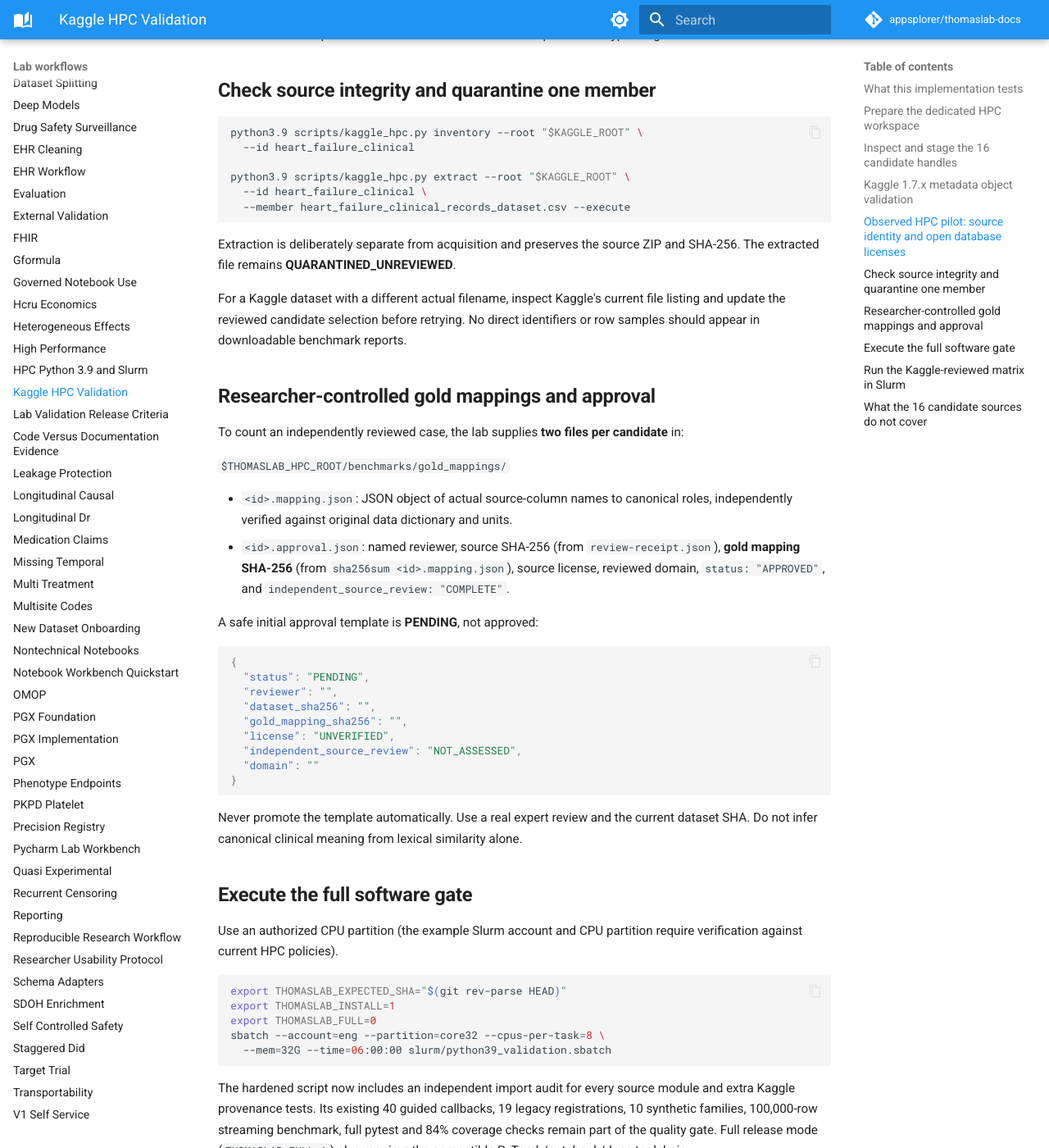
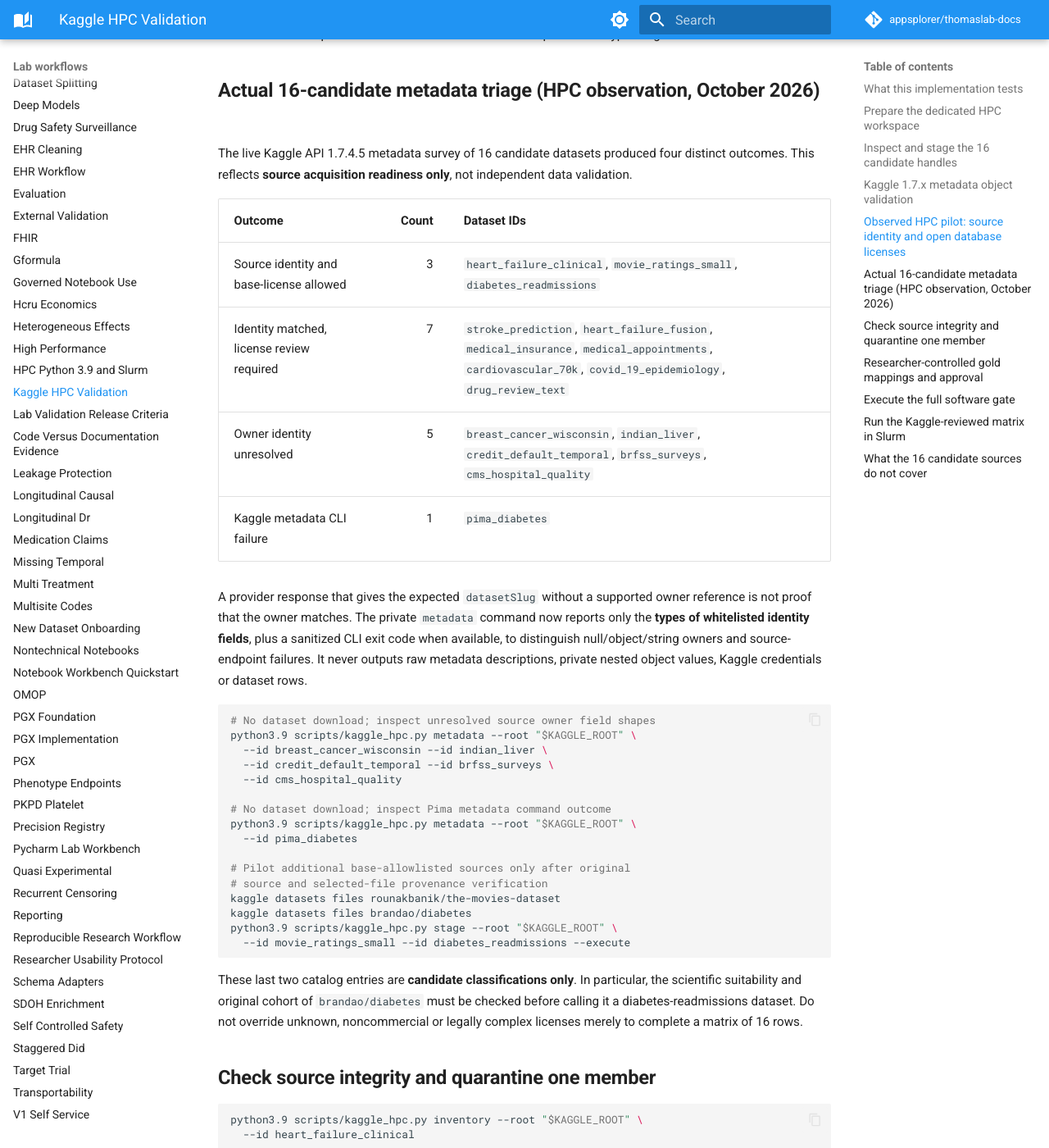
Before and after one commit to appsplorer/thomaslab-docs, an MkDocs documentation site: the page built from docs/guides/kaggle-hpc-acceptance.md, in a window 1280 px wide and 1400 px high, scrolled down 4335 px. Shown: the whole window at 82% size. Built offline with MkDocs 1.6.1 and Material for MkDocs 9.7.7, drawn with Linux system fonts in a browser that asks for light colours; comment, search, counter and statistics services are not loaded.

Commit message:
docs: record 16 Kaggle source metadata triage and safe diagnostics

```diff
--- a/docs/guides/kaggle-hpc-acceptance.md
+++ b/docs/guides/kaggle-hpc-acceptance.md
@@ -134,6 +134,40 @@
 
 The [Open Data Commons DbCL 1.0](https://opendatacommons.org/licenses/dbcl/1-0/) pertains to **database contents** and does not alone establish every applicable database right. The [Open Data Commons ODbL 1.0](https://opendatacommons.org/licenses/odbl/1-0/) permits database reuse with **attribution** and public derivative-database share-alike obligations. Both values remain outside the automatic Kaggle acquisition allowlist until an independent, named source-specific permissions and scientific-provenance review. The downloader reports official terms URLs and review scope without bypassing this restriction.
 
+## Actual 16-candidate metadata triage (HPC observation, October 2026)
+
+The live Kaggle API 1.7.4.5 metadata survey of 16 candidate datasets produced four distinct outcomes. This reflects **source acquisition readiness only**, not independent data validation.
+
+| Outcome | Count | Dataset IDs |
+|---|---:|---|
+| Source identity and base-license allowed | 3 | `heart_failure_clinical`, `movie_ratings_small`, `diabetes_readmissions` |
+| Identity matched, license review required | 7 | `stroke_prediction`, `heart_failure_fusion`, `medical_insurance`, `medical_appointments`, `cardiovascular_70k`, `covid_19_epidemiology`, `drug_review_text` |
+| Owner identity unresolved | 5 | `breast_cancer_wisconsin`, `indian_liver`, `credit_default_temporal`, `brfss_surveys`, `cms_hospital_quality` |
+| Kaggle metadata CLI failure | 1 | `pima_diabetes` |
+
+A provider response that gives the expected `datasetSlug` without a supported owner reference is not proof that the owner matches. The private `metadata` command now reports only the **types of whitelisted identity fields**, plus a sanitized CLI exit code when available, to distinguish null/object/string owners and source-endpoint failures. It never outputs raw metadata descriptions, private nested object values, Kaggle credentials or dataset rows.
+
+~~~bash
+# No dataset download; inspect unresolved source owner field shapes
+python3.9 scripts/kaggle_hpc.py metadata --root "$KAGGLE_ROOT" \
+  --id breast_cancer_wisconsin --id indian_liver \
+  --id credit_default_temporal --id brfss_surveys \
+  --id cms_hospital_quality
+
+# No dataset download; inspect Pima metadata command outcome
+python3.9 scripts/kaggle_hpc.py metadata --root "$KAGGLE_ROOT" \
+  --id pima_diabetes
+
+# Pilot additional base-allowlisted sources only after original
+# source and selected-file provenance verification
+kaggle datasets files rounakbanik/the-movies-dataset
+kaggle datasets files brandao/diabetes
+python3.9 scripts/kaggle_hpc.py stage --root "$KAGGLE_ROOT" \
+  --id movie_ratings_small --id diabetes_readmissions --execute
+~~~
+
+These last two catalog entries are **candidate classifications only**. In particular, the scientific suitability and original cohort of `brandao/diabetes` must be checked before calling it a diabetes-readmissions dataset. Do not override unknown, noncommercial or legally complex licenses merely to complete a matrix of 16 rows.
+
 ## Check source integrity and quarantine one member
 
 ~~~bash
```
